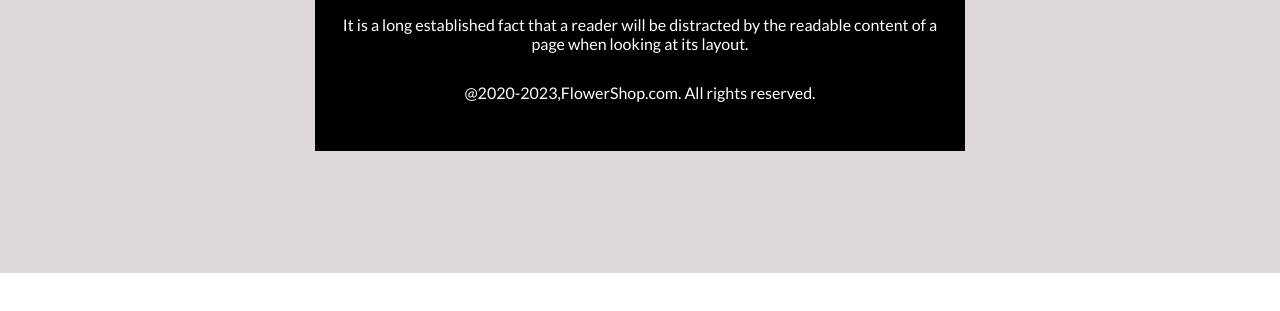
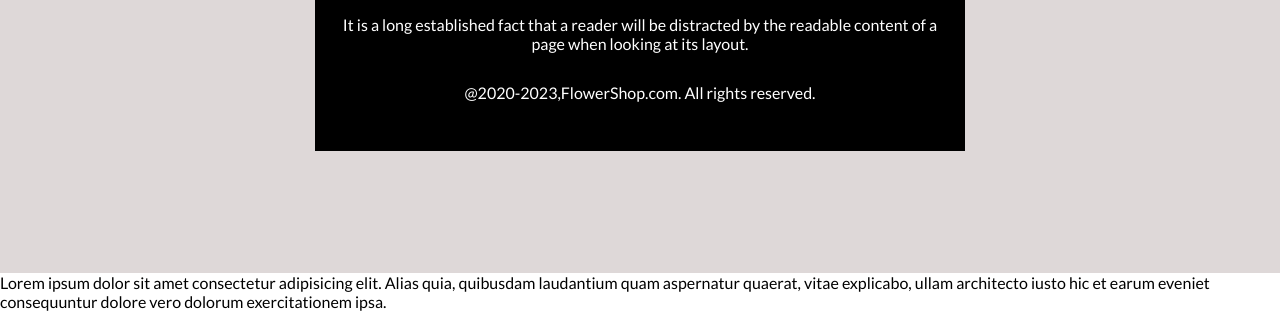
Before and after one commit to humaira-ui/flower, a plain HTML site: page index.html in a window 1280 px wide. Shown: the part 3871-4182 px from the top of the page. Before the commit the page ends 4144 px from the top, so only its background shows below. Drawn offline with Linux system fonts and the light colour scheme.

Commit message:
addeded a para

```diff
--- a/index.html
+++ b/index.html
@@ -161,6 +161,9 @@
  </section>
                     <!-- box section end-->
     </main>
+
+
+    <p>Lorem ipsum dolor sit amet consectetur adipisicing elit. Alias quia, quibusdam laudantium quam aspernatur quaerat, vitae explicabo, ullam architecto iusto hic et earum eveniet consequuntur dolore vero dolorum exercitationem ipsa.</p>
     <footer></footer>
 </body>
 </html>
```
